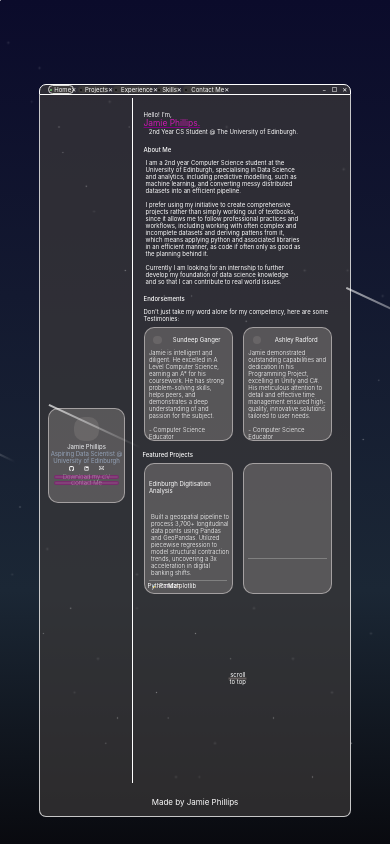
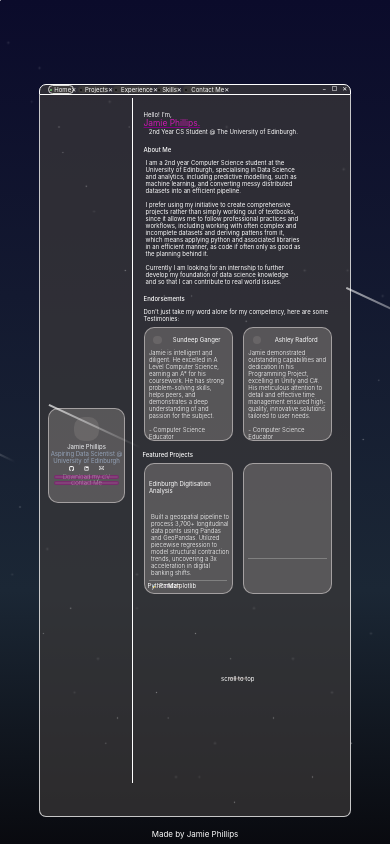
Before and after one commit to Jamiephillips915/jamiephillips915.github.io, a React (Vite) app: page / in a window 390 px wide. Shown: the top 844 px of the page. Built offline with nearby package versions, Linux system fonts and the light colour scheme; a web font is replaced by a local one.

Commit message:
impoved responsiveness

```diff
--- a/src/components/Window/TaskBar/TaskBar.css
+++ b/src/components/Window/TaskBar/TaskBar.css
@@ -102,11 +102,11 @@
     height: 100%;
     display: flex;
     justify-content: center;
-    align-items: center;
     color: white;
 }
 
 .exitButton {
+    align-self: center;
     border-top-right-radius: 7px;
 }
 
--- a/src/components/Window/Window.css
+++ b/src/components/Window/Window.css
@@ -118,4 +118,5 @@
     text-align: center;
     color: white;
     font-size: 0.7em;
+    white-space: nowrap;
 }
--- a/src/pages/App/App.css
+++ b/src/pages/App/App.css
@@ -53,6 +53,10 @@
     body{
         font-size: auto;
     }
+    .watermarkDiv p{
+        position: absolute;
+        bottom: 5px;
+    }
 }
 
 /* .sideBarDiv::-webkit-scrollbar {
--- a/src/pages/HomePage/HomePage.css
+++ b/src/pages/HomePage/HomePage.css
@@ -22,7 +22,6 @@ body{
 
 .watermarkDiv{
      width: 100%;
-     height: 10vh;
      display: flex;
      justify-content: center;
 }
--- a/src/pages/HomePage/HomePage.jsx
+++ b/src/pages/HomePage/HomePage.jsx
@@ -20,7 +20,7 @@ function HomePage() {
                     <div style={{ width: "10%", height: "100%" }}></div>
                 </div>
 
-                <div style={{ width: "100%", height: "10vh", display: "flex", justifyContent: "center" }}>
+                <div className="watermarkDiv">
                     <p style={{color: "white", alignSelf: "center", fontSize: "0.5rem"}}>Made by Jamie Phillips</p>
                 </div>
             </div>
```
